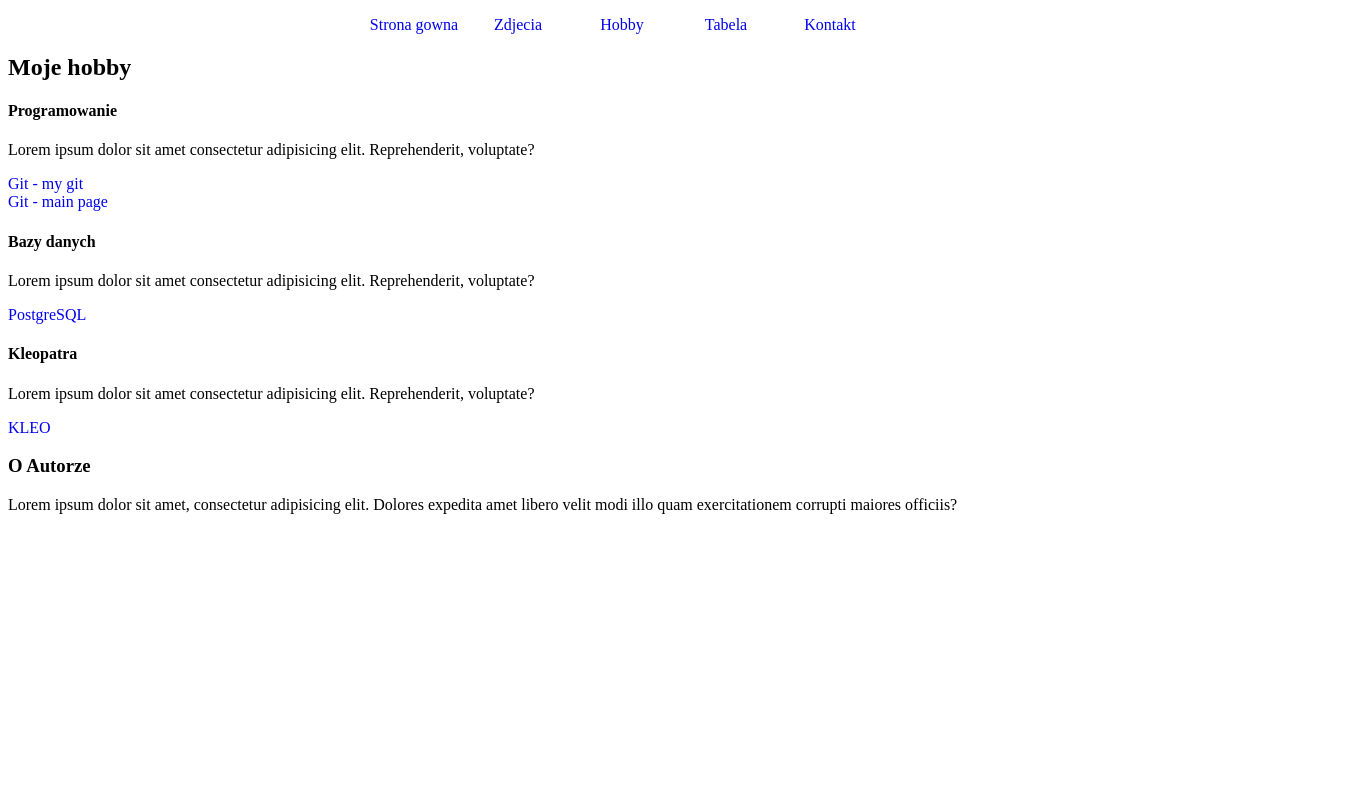
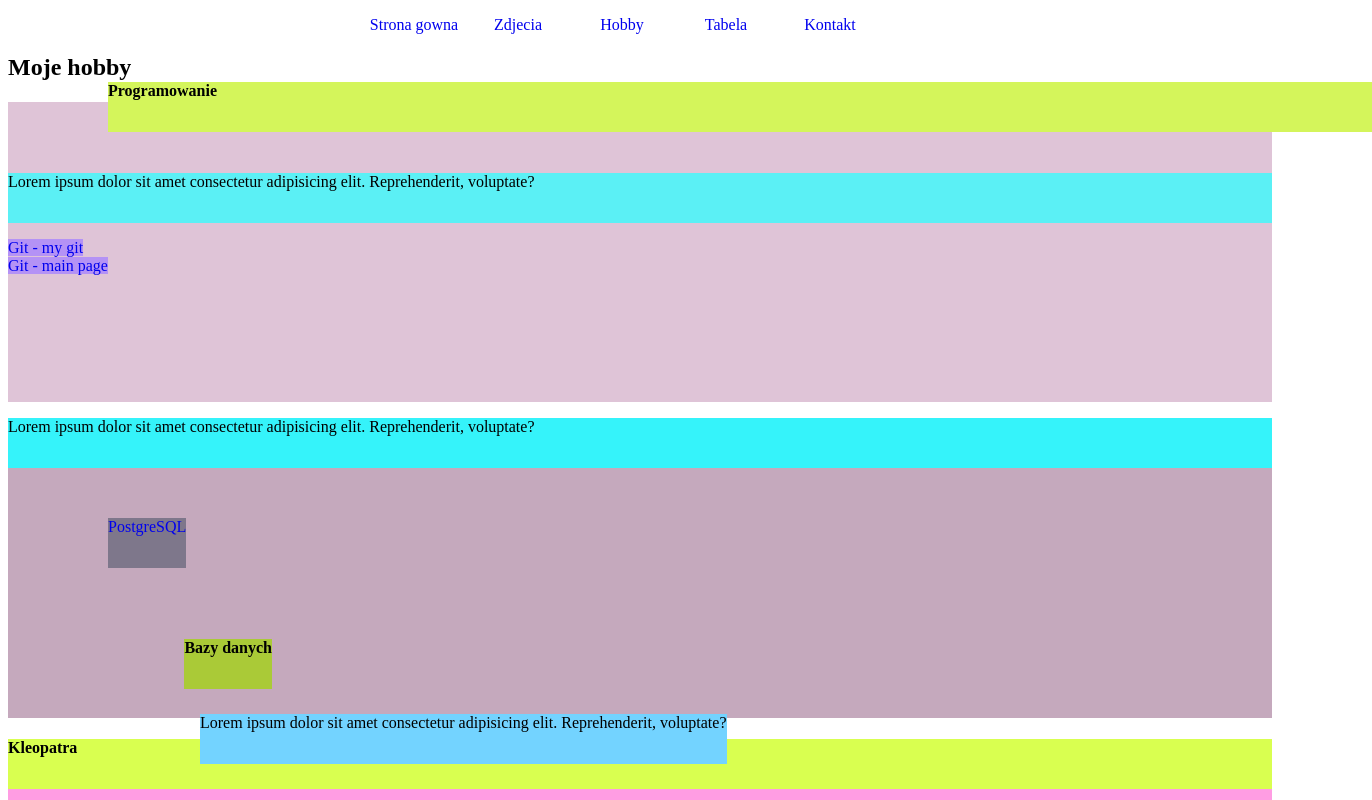
Before and after one commit to milena-marcinik/htmlSDA, a plain HTML site: page hobby/index.html in a window 1280 px wide. Shown: the top 800 px of the page, 1372 px wide, since content can reach past the window. Drawn offline with Linux system fonts and the light colour scheme.

Commit message:
Modify-positioning, css

```diff
--- a/hobby/index.html
+++ b/hobby/index.html
@@ -4,6 +4,7 @@
     <meta charset="UTF-8">
     <meta name="viewport" content="width=device-width, initial-scale=1.0">
     <link rel="stylesheet" href="../css/nav.css">
+    <link rel="stylesheet" href="style.css">
     <title>Hobby</title>
 </head>
 <body>
@@ -35,23 +36,23 @@
     <main>
         <h2>Moje hobby</h2>
 
-        <section>
-            <h4>Programowanie</h4>
-            <p>Lorem ipsum dolor sit amet consectetur adipisicing elit. Reprehenderit, voluptate?</p>
-            <a target="_blank" href="https://github.com/milena-marcinik">Git - my git</a><br>
-            <a target="_blank" href="https://github.com/">Git - main page</a>
+        <section id="container1">
+            <h4 id="container1-header">Programowanie</h4>
+            <p id="container1-description">Lorem ipsum dolor sit amet consectetur adipisicing elit. Reprehenderit, voluptate?</p>
+            <a id="container1-link"target="_blank" href="https://github.com/milena-marcinik">Git - my git</a><br>
+            <a id="container1-link" target="_blank" href="https://github.com/">Git - main page</a>
         </section>
 
-        <section>
-            <h4>Bazy danych</h4>
-            <p>Lorem ipsum dolor sit amet consectetur adipisicing elit. Reprehenderit, voluptate?</p>
-            <a target="_blank" href="https://www.postgresql.org/">PostgreSQL</a>
+        <section id="container2">
+            <h4 id="container2-header">Bazy danych</h4>
+            <p id="container2-description">Lorem ipsum dolor sit amet consectetur adipisicing elit. Reprehenderit, voluptate?</p>
+            <a id="container2-link" target="_blank" href="https://www.postgresql.org/">PostgreSQL</a>
         </section>
 
-        <section>
-            <h4>Kleopatra</h4>
-            <p>Lorem ipsum dolor sit amet consectetur adipisicing elit. Reprehenderit, voluptate?</p>
-            <a target="_blank" href="https://www.instagram.com/kleo.thebordercollie/">KLEO</a>
+        <section id="container3">
+            <h4 id="container3-header">Kleopatra</h4>
+            <p id="container3-description">Lorem ipsum dolor sit amet consectetur adipisicing elit. Reprehenderit, voluptate?</p>
+            <a id="container3-link" target="_blank" href="https://www.instagram.com/kleo.thebordercollie/">KLEO</a>
         </section>
     </main>
     <footer>
--- a/hobby/style.css
+++ b/hobby/style.css
@@ -0,0 +1,73 @@
+#container1{
+    height: 300px;
+    background-color: #dfc4d7;
+}
+
+#container1-header{
+    height: 50px;
+    background-color: #d4f55b;
+    position: relative;
+    top: -20px;
+    right: -100px;
+}
+
+#container1-description{
+    height: 50px;
+    background-color: #5bf0f5;
+}
+
+#container1-link{
+    height: 50px;
+    background-color: #b492f5;
+}
+
+#container2{
+    height: 300px;
+    background-color: #c5a9bd;
+    position: relative;
+}
+
+#container2-header{
+    height: 50px;
+    background-color: #aaca37;
+    position: absolute;
+    top: 200px;
+    right: 1000px;
+}
+
+#container2-description{
+    height: 50px;
+    background-color: #35f3fa;
+}
+
+#container2-link{
+    height: 50px;
+    position:absolute;
+    background-color: #7e778b;
+    top: 100px;
+    left: 100px;
+}
+
+#container3{
+    height: 300px;
+    background-color: #ff9de3;
+}
+
+#container3-header{
+    height: 50px;
+    background-color: #d9ff50;
+}
+
+#container3-description{
+    height: 50px;
+    background-color: #73d3ff;
+    position: fixed;
+    bottom: 20px;
+    left: 200px;
+}
+
+#container3-link{
+    height: 50px;
+    background-color: #f3c9c9;
+
+}
```
